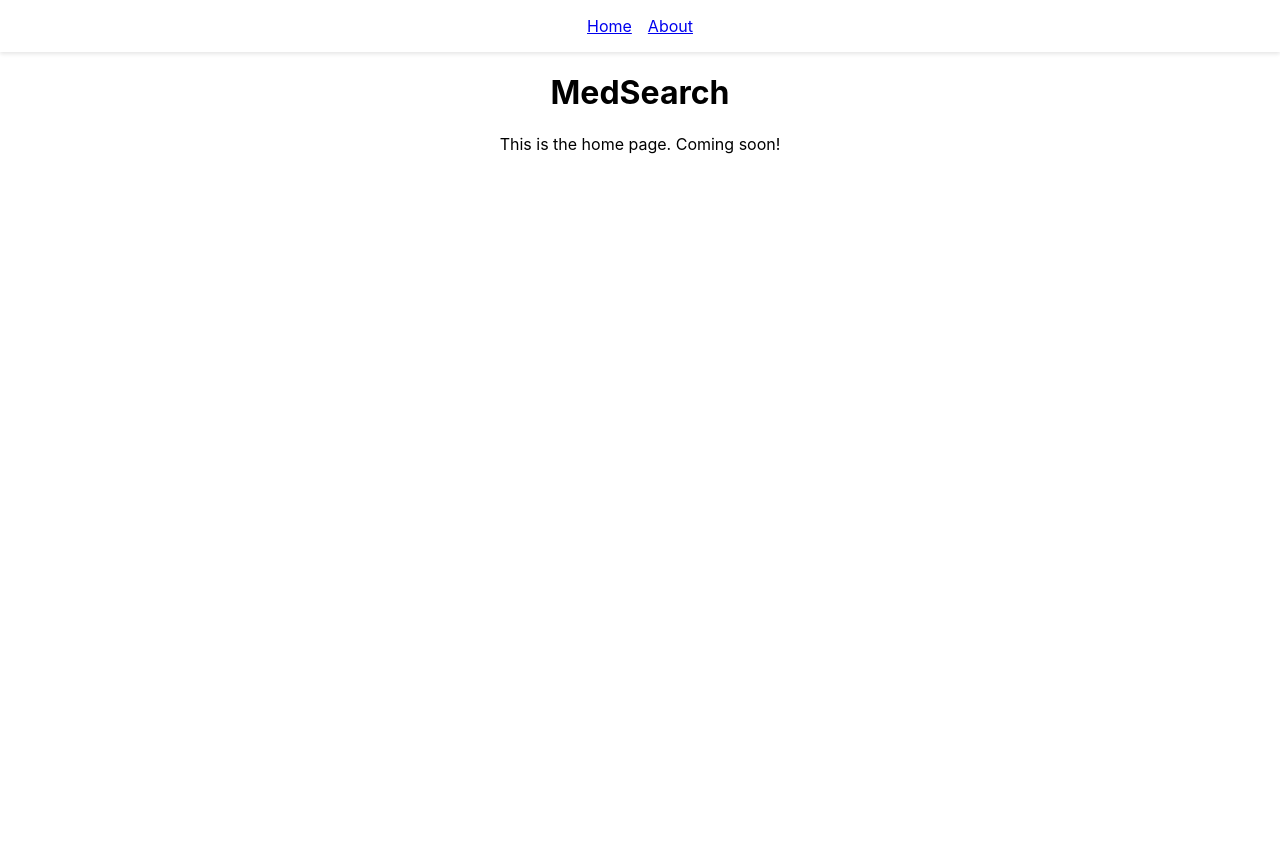
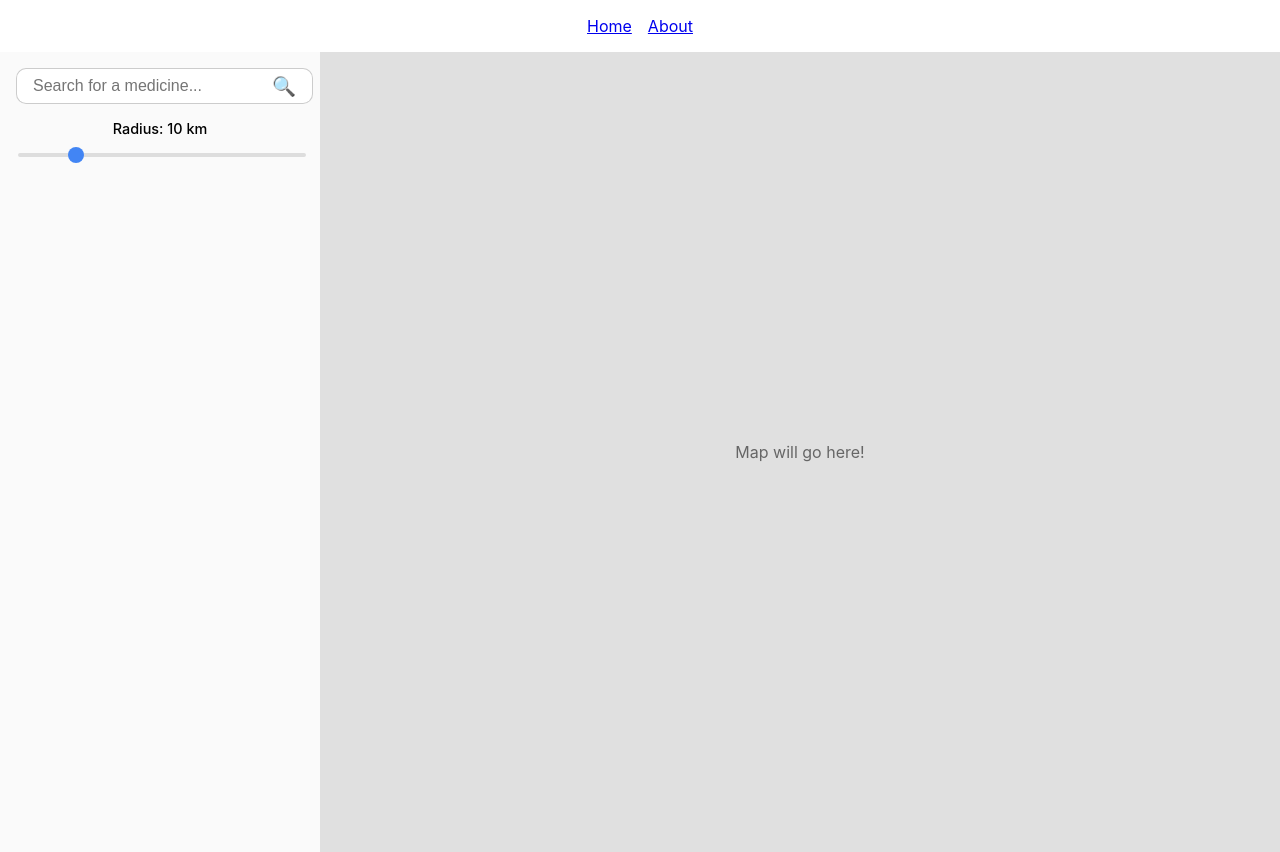
Before and after one commit to lobowicz/medsearch, a React (Create React App) app in the folder frontend/: page / in a window 1280 px wide. Before the commit the page ends 800 px from the top, so only its background shows below. Built offline with nearby package versions, Linux system fonts and the light colour scheme.

Commit message:
design search box and radius slider

```diff
--- /dev/null
+++ b/frontend/src/components/RadiusSlider.css
@@ -0,0 +1,38 @@
+.radius-slider {
+  margin-bottom: 1.5rem;
+}
+
+.radius-slider label {
+  display: block;
+  margin-bottom: 0.25rem;
+  font-size: 0.9rem;
+  font-weight: 500;
+}
+
+.radius-slider input[type="range"] {
+  width: 100%;
+  height: 4px;
+  background: #ddd;
+  border-radius: 2px;
+  outline: none;
+  -webkit-appearance: none;
+}
+
+.radius-slider input[type="range"]::-webkit-slider-thumb {
+  -webkit-appearance: none;
+  width: 16px;
+  height: 16px;
+  background: #4285f4;
+  border-radius: 50%;
+  cursor: pointer;
+  margin-top: 0px; /* center the thumb */
+}
+
+.radius-slider input[type="range"]::-moz-range-thumb {
+  width: 16px;
+  height: 16px;
+  background: #4285f4;
+  border: none;
+  border-radius: 50%;
+  cursor: pointer;
+}
--- a/frontend/src/components/RadiusSlider.jsx
+++ b/frontend/src/components/RadiusSlider.jsx
@@ -0,0 +1,24 @@
+import React from 'react';
+import './RadiusSlider.css'
+
+/**
+ * RadiusSlider component
+ * Props:
+ *  - value: current radius (km)
+ *  - onChange: callback when slider changes
+ */
+export default function RadiusSlider({ radius, onChange, min=1, max=50 }) {
+  return (
+    <div className="radius-slider">
+      <label htmlFor="radius-range">Radius: {radius} km</label>
+      <input
+        id="radius-range"
+        type="range"
+        min={min}
+        max={max}
+        value={radius}
+        onChange={(e) => onChange(Number(e.target.value))}
+      />
+    </div>
+  );
+}
--- /dev/null
+++ b/frontend/src/components/SearchBar.css
@@ -0,0 +1,37 @@
+.search-bar {
+  display: flex;
+  width: 100%;
+  margin-bottom: 1rem;
+}
+
+.search-bar__input {
+  flex: 1;
+  padding: 0.5rem 1rem;
+  border: 1px solid #ccc;
+  border-right: none;
+  border-radius: 10px 0 0 10px;
+  font-size: 1rem;
+  outline: none;
+}
+
+.search-bar__input:focus {
+  border-color: #4285f4;
+  box-shadow: 0 0 0 2px rgba(66, 133, 244, 0.3);
+}
+
+.search-bar__button {
+  padding: 0 1rem;
+  background: #fff;
+  border: 1px solid #ccc;
+  border-left: none;
+  border-radius: 0 10px 10px 0;
+  cursor: pointer;
+  font-size: 1.2rem;
+  display: flex;
+  align-items: center;
+  justify-content: center;
+}
+
+.search-bar__button:hover {
+  background: #f5f5f5;
+}
--- a/frontend/src/components/SearchBar.jsx
+++ b/frontend/src/components/SearchBar.jsx
@@ -0,0 +1,33 @@
+import React from 'react';
+import './SearchBar.css';
+
+/**
+ * the search bar props (properties):
+ * - value: current input text
+ * - onChange: callback to update input value
+ * - onSearch: callback when user submits search
+ */
+export default function SearchBar({ value, onChange, onSearch, placeholder='Search for a medicine...' }) {
+    const handleKeyDown = (e) => {
+        if (e.key === 'Enter') {
+            onSearch(value);
+        }
+    };
+
+    return (
+        <div className="search-bar">
+            <input
+            className="search-bar__input"
+            type='text'
+            placeholder={placeholder}
+            value={value}
+            onChange={(e) => onChange(e.target.value)}
+            onKeyDown={handleKeyDown}
+            />
+            <button
+            className="search-bar__button"
+            onClick={() => onSearch(value)}
+            aria-label='Search'>🔍</button>
+        </div>
+    );
+}
--- a/frontend/src/pages/Home.jsx
+++ b/frontend/src/pages/Home.jsx
@@ -1,10 +1,49 @@
-import React from 'react';
+import React, { useState, useEffect } from 'react';
+import SearchBar from '../components/SearchBar';
+import RadiusSlider from '../components/RadiusSlider';
 
 export default function Home() {
+    // set up state hooks
+    const [searchTerm, setSearchTerm] = useState('');
+    const [radius, setRadius] = useState(10); // default rad = 10 km
+
+    // when the user submits a new search
+    const handleSearch = (term) => {
+        console.log(`Searching for: ${term} within ${radius}km`);
+        setSearchTerm(term);
+        // TODO: trigger your API call here using `term`, `radius`, and geolocation
+        // fetch(`${process.env.REACT_APP_API_BASE_URL}/api/search?medicine=${term}&lat=${userLocation.lat}&lng=${userLocation.lng}&radius=${radius}`)
+        //   .then(res => res.json())
+        //   .then(data => setResults(data.results));
+    };
+
+    // live update results when radius is changed
+    const handleRadiusChange = (newRadius) => {
+        setRadius(newRadius);
+        if (searchTerm) {
+            handleSearch(searchTerm);
+        }
+    };
+
     return (
-        <div>
-            <h1>MedSearch</h1>
-            <p>This is the home page. Coming soon!</p>
+        <div style={{ display: 'flex', height: '100vh' }}>
+            {/* Left Panel */}
+            <div style={{ width: '25%', padding: '1rem', background: '#fafafa', boxSizing: 'border-box' }}>
+                <SearchBar value={searchTerm} onChange={setSearchTerm} onSearch={handleSearch} />
+                <RadiusSlider radius={radius} onChange={handleRadiusChange} />
+                {/* <ResultsList
+                    pharmacies={results}
+                    onHover={...}
+                    onClick={...}
+                /> */}
+            </div>
+
+            {/* Map Panel */}
+            <div style={{ flex: 1, position: 'relative' }}>
+                <div style={{ width: '100%', height: '100%', display: 'flex', background: '#e0e0e0', alignItems: 'center', justifyContent: 'center', color: '#666' }}>
+                Map will go here!
+                </div>
+            </div>
         </div>
     );
 }
```
